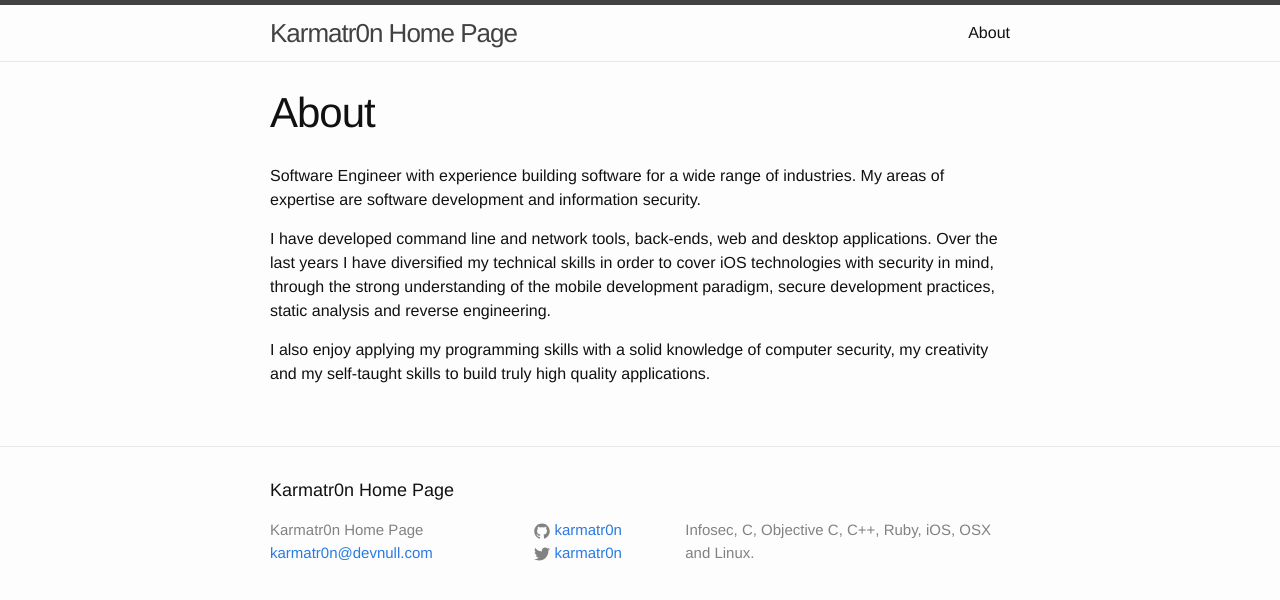
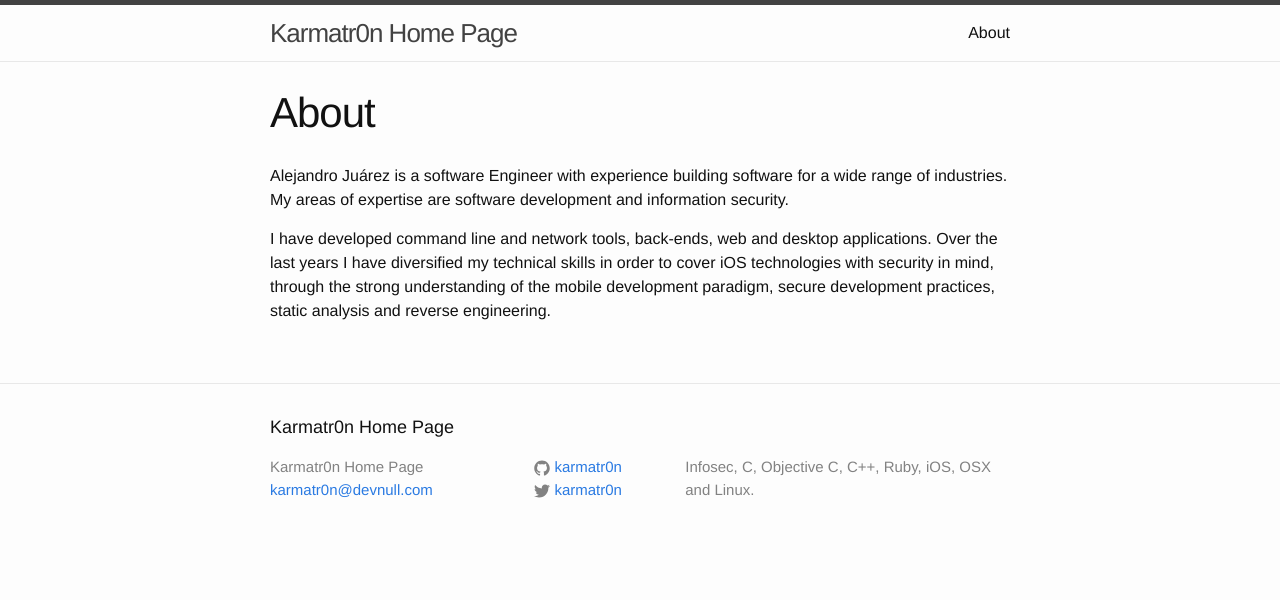
Before and after one commit to karmatr0n/karmatr0n.github.io, a Jekyll site: the page built from about.md, in a window 1280 px wide. Shown: the top 600 px of the page. Built offline with Jekyll 4.4.1, drawn with Linux system fonts in a browser that asks for light colours.

Commit message:
Minor change

```diff
--- a/about.md
+++ b/about.md
@@ -4,9 +4,7 @@ title: About
 permalink: /about/
 ---
 
-Software Engineer with experience building software for a wide
-range of industries. My areas of expertise are software development and
-information security.
+Alejandro Ju&aacute;rez is a software Engineer with experience building software for a wide range of industries. My areas of expertise are software development and information security.
 
 I have developed command line and network tools, back-ends, web and
 desktop applications. Over the last years I have diversified my
@@ -14,7 +12,3 @@ technical skills in order to cover iOS technologies with security in
 mind, through the strong understanding of the mobile development
 paradigm, secure development practices, static analysis and reverse
 engineering.
-
-I also enjoy applying my programming skills with a solid knowledge of
-computer security, my creativity and my self-taught skills to build
-truly high quality applications.
```
